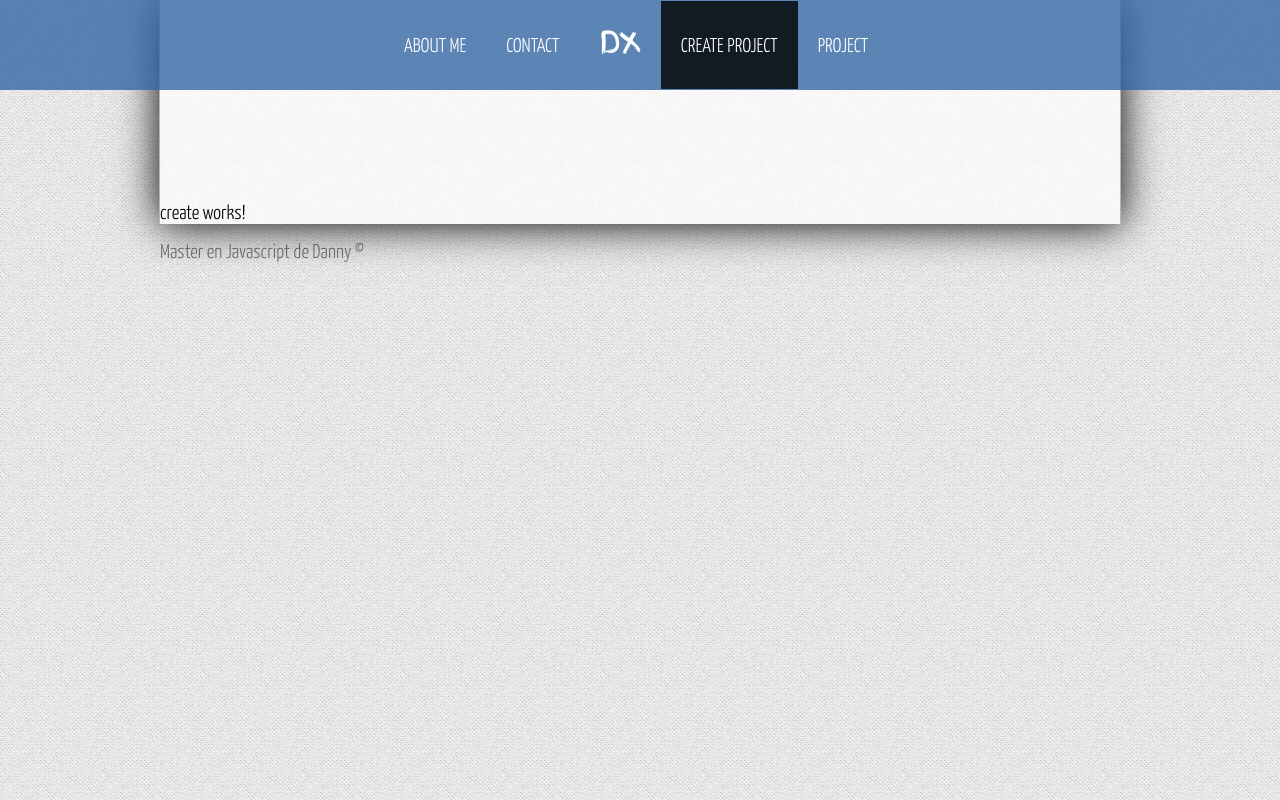
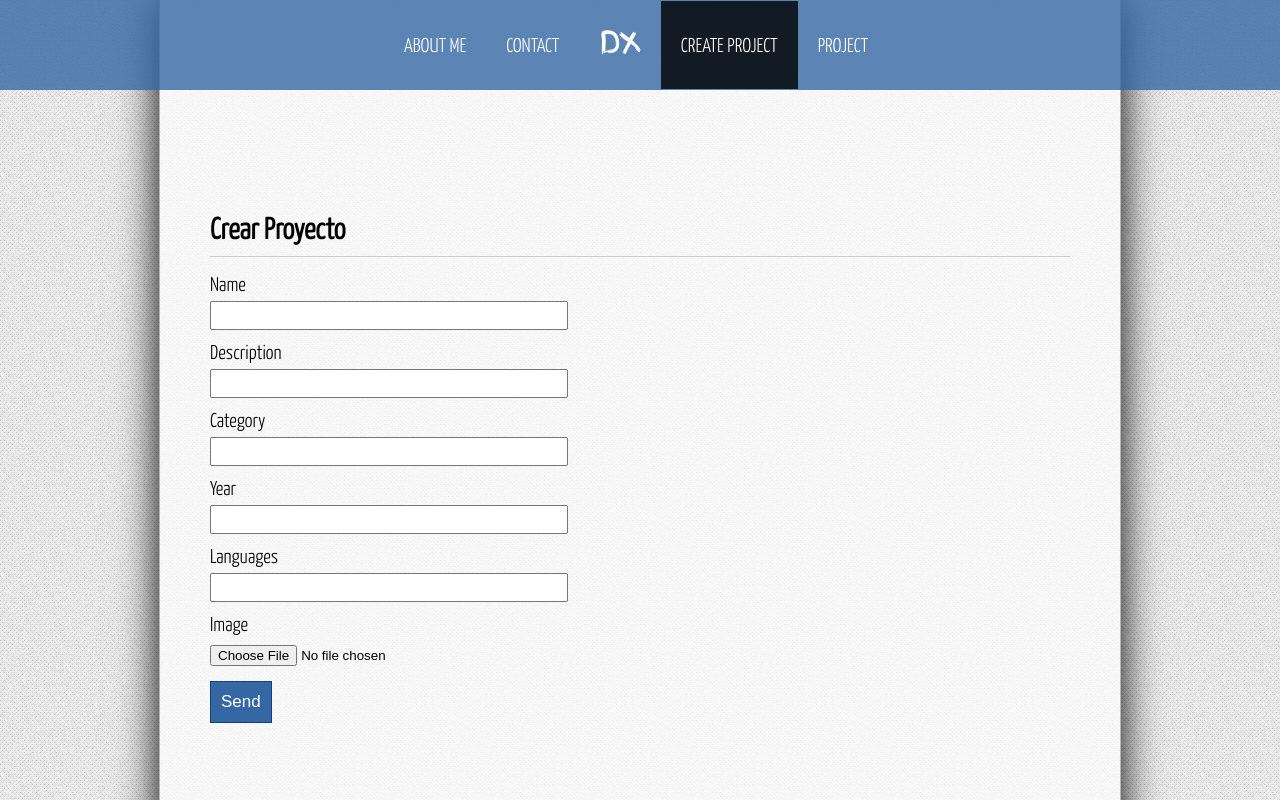
Before and after one commit to dnnxl15/My-web-page, an Angular app in the folder application/: page /Create-project in a window 1280 px wide. Shown: the top 800 px of the page. Built offline with nearby package versions, Linux system fonts and the light colour scheme.

Commit message:
Added some styles

```diff
--- a/application/src/app/app.module.ts
+++ b/application/src/app/app.module.ts
@@ -24,7 +24,9 @@
   imports: [
     BrowserModule,
     AppRoutingModule,
-    routing
+    routing,
+    HttpClientModule,
+    FormsModule,
   ],
   providers: [
     appRoutingProviders
--- a/application/src/app/components/create/create.component.html
+++ b/application/src/app/components/create/create.component.html
@@ -1,3 +1,34 @@
-<p>
-  create works!
-</p>
+<div class="container">
+
+
+  <h2>{{ title }}</h2>
+  <form #projectForm="ngForm" (ngSubmit)="onSubmit(projectForm)">
+    <p>
+      <label for="name">Name</label>
+      <input type="text" name="name" #name="ngModel" [(ngModel)]="project.name"/>
+    </p>
+    <p>
+        <label for="description">Description</label>
+        <input type="text" name="description" #name="ngModel" [(ngModel)]="project.description"/>
+      </p>
+      <p>
+          <label for="Category">Category</label>
+          <input type="text" name="category" #name="ngModel" [(ngModel)]="project.category"/>
+        </p>
+        <p>
+            <label for="year">Year</label>
+            <input type="text" name="year" #name="ngModel" [(ngModel)]="project.year"/>
+          </p>
+
+          <p>
+              <label for="langs">Languages</label>
+              <input type="text" name="langs" #name="ngModel" [(ngModel)]="project.langs"/>
+            </p>
+            <p>
+                <label for="image">Image</label>
+      <input type="file" name="image" placeholder="Upload image"/>
+      <input type="submit" value="Send"/>
+
+    </p>
+  </form>
+</div>
--- a/application/src/app/components/create/create.component.ts
+++ b/application/src/app/components/create/create.component.ts
@@ -1,15 +1,30 @@
 import { Component, OnInit } from '@angular/core';
+import { Project } from '../../models/project';
+import { ProjectService } from '../../services/project.service';
 
 @Component({
   selector: 'app-create',
   templateUrl: './create.component.html',
-  styleUrls: ['./create.component.css']
+  styleUrls: ['./create.component.css'],
+  providers: [ProjectService]
 })
 export class CreateComponent implements OnInit {
 
-  constructor() { }
+  public title: string;
+  public project: Project;
+
+  constructor(
+    private _projectService: ProjectService
+  ) {
+    this.title = "Crear Proyecto";
+    this.project = new Project('','','','','','');
+  }
 
   ngOnInit() {
   }
 
+  onSubmit(form)
+  {
+console.log(this.project);
+  }
 }
--- a/application/src/assets/css/styles.css
+++ b/application/src/assets/css/styles.css
@@ -88,7 +88,7 @@
 /* Contenedor principal */
 
 #content{
-   /* min-height: 700px;*/
+    min-height: 700px;
     width: 75%;
     margin: 0px auto;
     box-shadow: 0px 0px 40px black;
@@ -148,3 +148,53 @@
     padding-top: 20px;
     padding-bottom: 30px;
 }
+
+/* Form section */
+.container{
+    padding: 50px;
+    padding-top: 10px;
+}
+
+.container h2{
+    display: block;
+    border-bottom: 1px solid #ccc;
+    padding-bottom: 10px;
+    margin-bottom: 15px;
+}
+
+form{
+    width: 50%;
+}
+
+form label{
+    display: block;
+    width: 100%;
+    margin-top: 10px;
+    margin-bottom: 5px;
+}
+
+form input[type="text"],
+form input[type="number"],
+form input[type="email"],
+form textarea{
+    width: 80%;
+    padding: 5px;
+}
+
+form button,
+form input[type="submit"]{
+    display:block;
+    font-size: 17px;
+    padding: 10px;
+    margin-top: 15px;
+    color: white;
+    background: rgba(53, 103, 164, 1);
+    border: 1px solid rgba(13, 67, 133, 1);
+    cursor: pointer;
+}
+
+form button: hover,
+form input[type="submit"]:hover{
+    background: rgba(53, 103, 164, 0.8);
+    border: 1px solid rgba(13, 67, 133, 1);
+}
```
